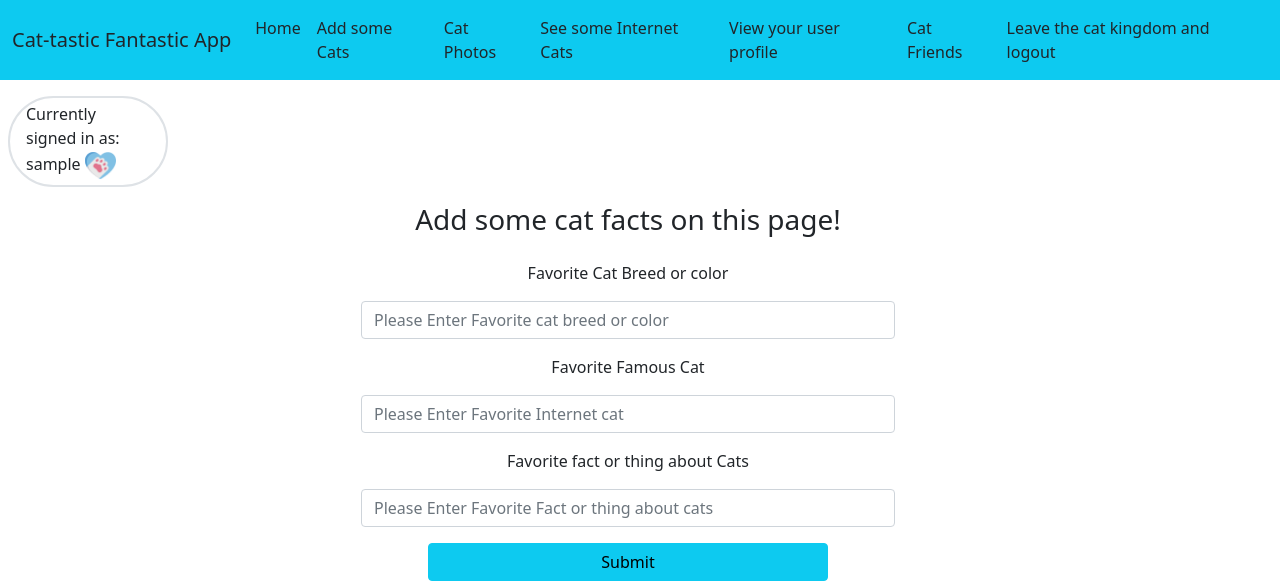
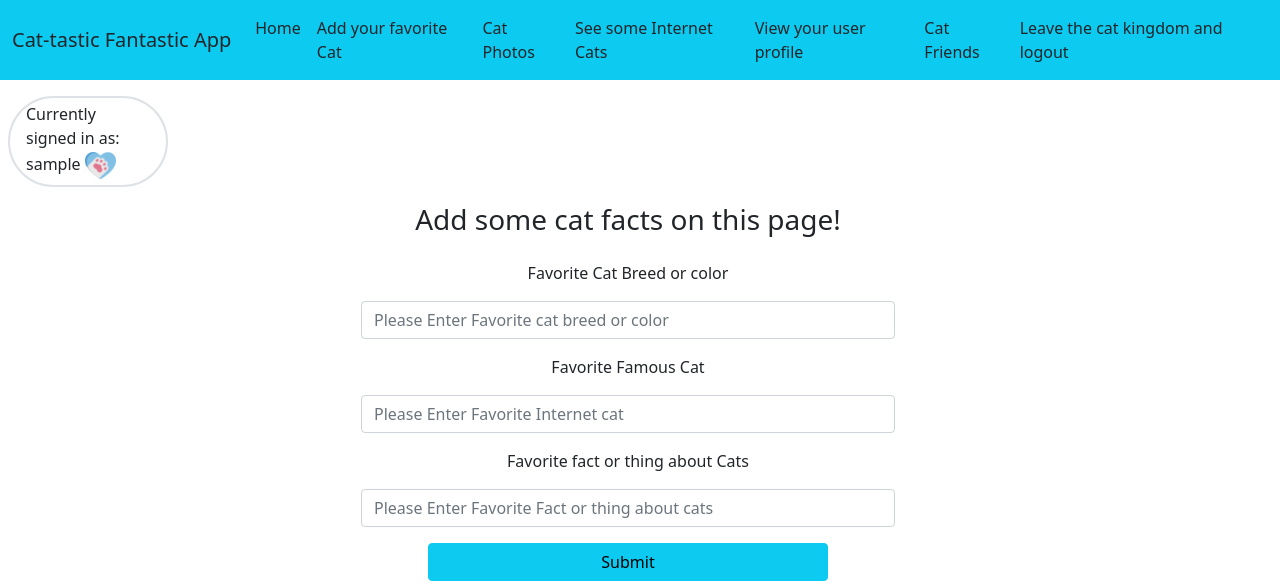
Before and after one commit to Navi-beep/cat_app, a Flask app: page /addcats in a window 1280 px wide. Shown: the top 588 px of the page. Run offline with Flask 2, Linux system fonts and the light colour scheme; the visitor is signed in with stand-in values (Sample User, id 1); data comes from the database, SQL or seed files in the repository; some libraries are stand-ins or nearby versions.

Commit message:
changed nav bar text

```diff
--- a/app/templates/base.html
+++ b/app/templates/base.html
@@ -27,7 +27,7 @@
 
                   {% if current_user.is_authenticated %}
 
-                  <a class="nav-link text-dark" href="{{ url_for('cat') }}">Add some Cats</a>
+                  <a class="nav-link text-dark" href="{{ url_for('cat') }}">Add your favorite Cat</a>
 
                   <a class="nav-link text-dark" href="{{ url_for('cat_photo') }}">Cat Photos</a>
 
```
